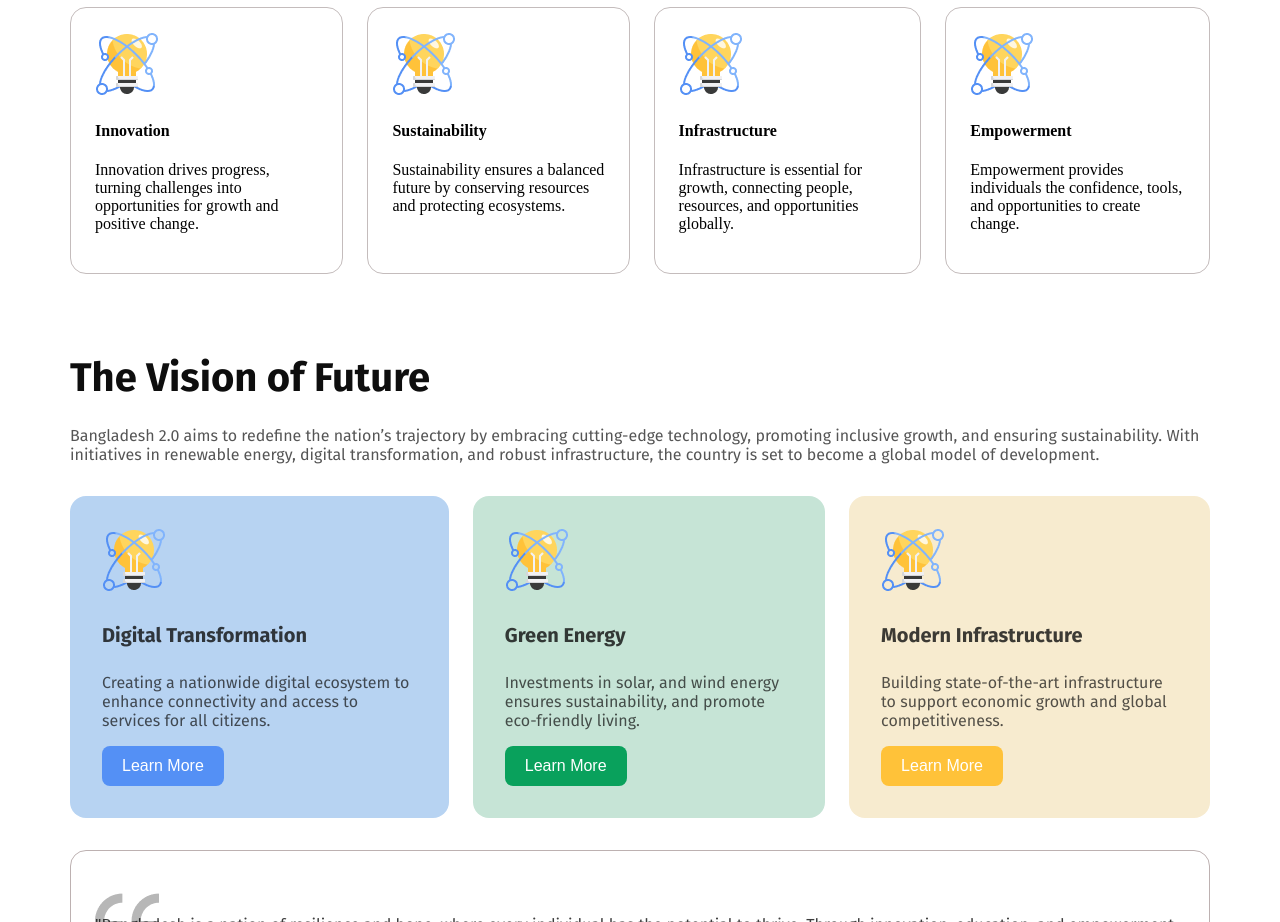
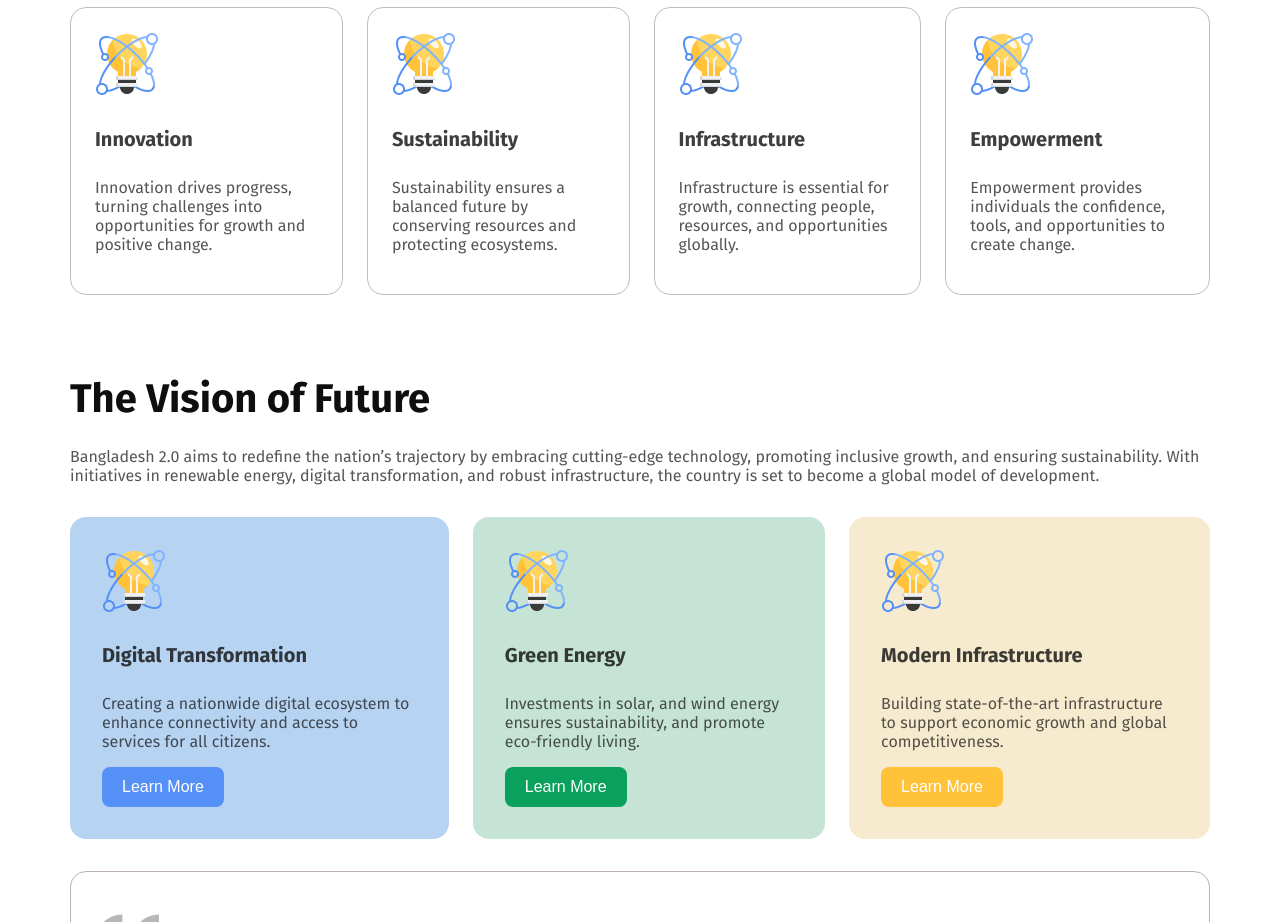
Before and after one commit to shahariar-hridoy/Assignment-1, a plain HTML site: page index.html in a window 1280 px wide. Shown: the part 1100-2022 px from the top of the page. Drawn offline with Linux system fonts and the light colour scheme.

Commit message:
card 1 section title and description solved

```diff
--- a/index.html
+++ b/index.html
@@ -42,23 +42,23 @@
             <div class="card-container1">
                 <div class="card-column">
                     <img src="assets/card-icon.png" alt="" class="">
-                    <h4 class="card-title">Innovation</h4>
-                    <p class="card-description">Innovation drives progress, turning challenges into opportunities for growth and positive change.</p>
+                    <h4 class="card-title fira-sans-bold">Innovation</h4>
+                    <p class="card-description fira-sans-regular">Innovation drives progress, turning challenges into opportunities for growth and positive change.</p>
                 </div>
                 <div class="card-column">
                     <img src="assets/card-icon.png" alt="" class="">
-                    <h4 class="card-title">Sustainability</h4>
-                    <p class="card-description">Sustainability ensures a balanced future by conserving resources and protecting ecosystems.</p>
+                    <h4 class="card-title fira-sans-bold">Sustainability</h4>
+                    <p class="card-description fira-sans-regular">Sustainability ensures a balanced future by conserving resources and protecting ecosystems.</p>
                 </div>
                 <div class="card-column">
                     <img src="assets/card-icon.png" alt="" class="">
-                    <h4 class="card-title">Infrastructure</h4>
-                    <p class="card-description">Infrastructure is essential for growth, connecting people, resources, and opportunities globally.</p>
+                    <h4 class="card-title fira-sans-bold">Infrastructure</h4>
+                    <p class="card-description fira-sans-regular">Infrastructure is essential for growth, connecting people, resources, and opportunities globally.</p>
                 </div>
                 <div class="card-column">
                     <img src="assets/card-icon.png" alt="" class="">
-                    <h4 class="card-title">Empowerment</h4>
-                    <p class="card-description">Empowerment provides individuals the confidence, tools, and opportunities to create change.</p>
+                    <h4 class="card-title fira-sans-bold">Empowerment</h4>
+                    <p class="card-description fira-sans-regular">Empowerment provides individuals the confidence, tools, and opportunities to create change.</p>
                 </div>
             </div>
         </section>
--- a/styles/style.css
+++ b/styles/style.css
@@ -134,6 +134,18 @@
     border: solid #c4bcbc 1px;
     border-radius: 16px;
     padding: 24px;
+}
+.card-title{
+    font-size: 20px;
+    color: #0E0E0E;
+    opacity: 80%;
+
+}
+.card-description{
+    font-size: 16px;
+    color: #0E0E0E;
+    opacity: 70%;
+
 }
 
 /* --///--------2st card design section--------///-2nd card design section------ */
```
